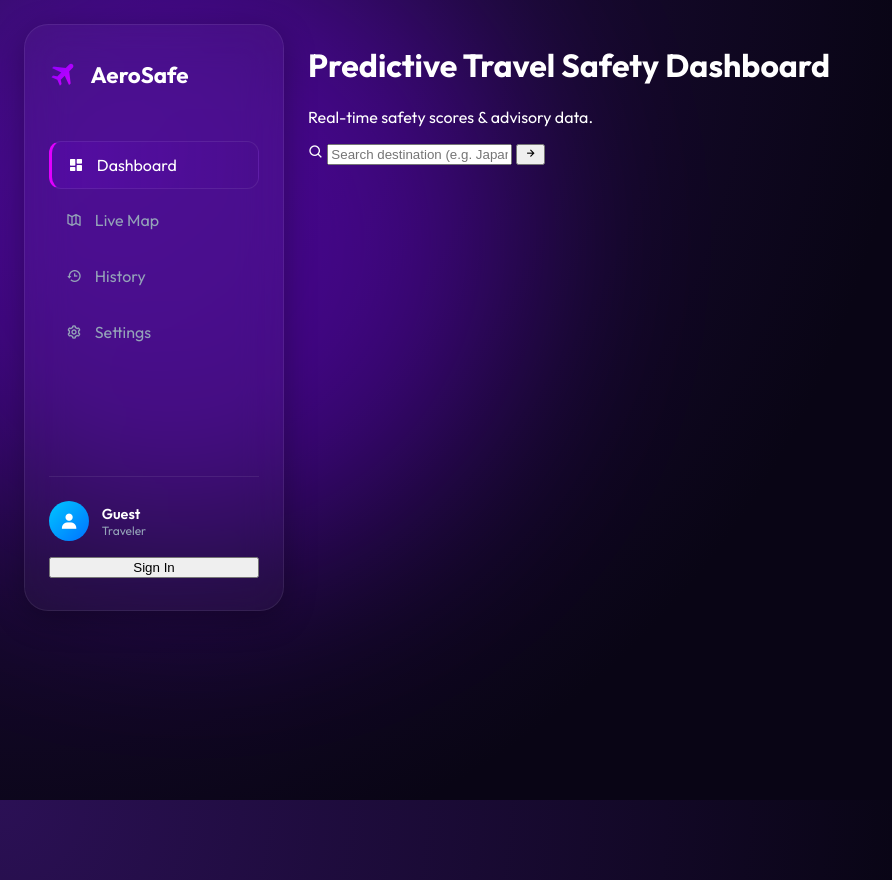
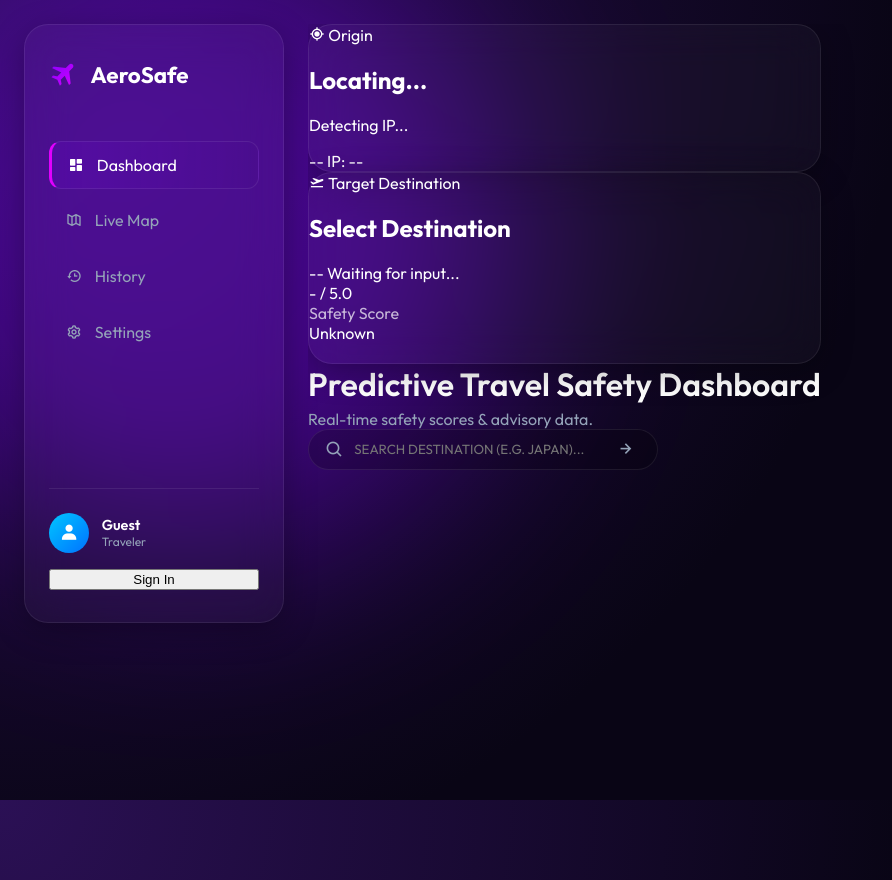
Before and after one commit to KestroyStephan/Predictive-Travel-Safety-Dashboard, a plain HTML site: page client/index.html in a window 1280 px wide. Shown: the top 880 px of the page, without its empty margins (0-892 px from the left). Drawn offline with nearby package versions, Linux system fonts and the light colour scheme.

Commit message:
feat(ui): add dashboard grid and cards for origin and destination details

```diff
--- a/client/index.html
+++ b/client/index.html
@@ -39,6 +39,47 @@
 
     <main class="main-content">
       <header class="top-bar">
+
+        <div class="dashboard-grid">
+        <div class="card glass-panel origin-card">
+          <div class="card-label"><i class='bx bx-current-location'></i> Origin</div>
+          <div class="origin-details">
+            <h2 id="origin-city">Locating...</h2>
+            <p id="origin-country">Detecting IP...</p>
+          </div>
+          <div class="origin-meta">
+            <span class="badge-outline" id="origin-code">--</span>
+            <span class="badge-outline" id="origin-ip">IP: --</span>
+          </div>
+        </div>
+
+        <div class="card glass-panel destination-card">
+          <div class="card-header">
+            <div>
+                <div class="card-label"><i class='bx bxs-plane-take-off'></i> Target Destination</div>
+                <h2 id="dest-name">Select Destination</h2>
+                <div class="badges-row">
+                    <span id="dest-code" class="badge-outline">--</span>
+                    <span id="dest-updated" class="text-xs">Waiting for input...</span>
+                </div>
+            </div>
+            <img id="flag-image" alt="Flag" class="flag hidden" />
+          </div>
+
+          <div class="score-container">
+            <div class="score-circle-wrapper" id="score-ring-wrapper">
+                <div class="score-ring">
+                    <span id="score-value" class="score-big">-</span>
+                    <span class="score-sub">/ 5.0</span>
+                </div>
+            </div>
+            <div class="risk-status">
+                <span class="label" style="opacity:0.7;">Safety Score</span>
+                <div id="risk-level" class="chip">Unknown</div>
+            </div>
+          </div>
+        </div>
+
         <div class="welcome-text">
           <h1>Predictive Travel Safety Dashboard</h1>
           <p>Real-time safety scores & advisory data.</p>
--- a/client/styles.css
+++ b/client/styles.css
@@ -51,3 +51,20 @@ body {
 .user-role { font-size: 0.75rem; color: var(--text-muted); }
 .hidden { display: none !important; }
 .full-width { width: 100%; }
+
+/* MAIN CONTENT & HEADER */
+.main-content { display: flex; flex-direction: column; gap: 1.5rem; overflow-y: auto; padding-right: 0.5rem; }
+.top-bar { display: flex; justify-content: space-between; align-items: flex-end; }
+.welcome-text h1 { margin: 0; font-size: 2rem; font-weight: 600; }
+.welcome-text p { margin: 5px 0 0; color: var(--text-muted); }
+
+/* Search */
+.search-wrapper { position: relative; width: 350px; }
+.glass-input {
+  display: flex; align-items: center; background: rgba(0, 0, 0, 0.2);
+  border: 1px solid var(--glass-border); border-radius: 50px; padding: 0.5rem 1rem;
+}
+.glass-input:focus-within { border-color: #E100FF; box-shadow: 0 0 15px rgba(225, 0, 255, 0.2); }
+.glass-input input { background: transparent; border: none; color: #fff; width: 100%; margin-left: 0.5rem; outline: none; font-family: inherit; text-transform: uppercase; }
+.glass-input i { color: var(--text-muted); font-size: 1.2rem; }
+.btn-icon { background: none; border: none; cursor: pointer; color: #fff; }
```
